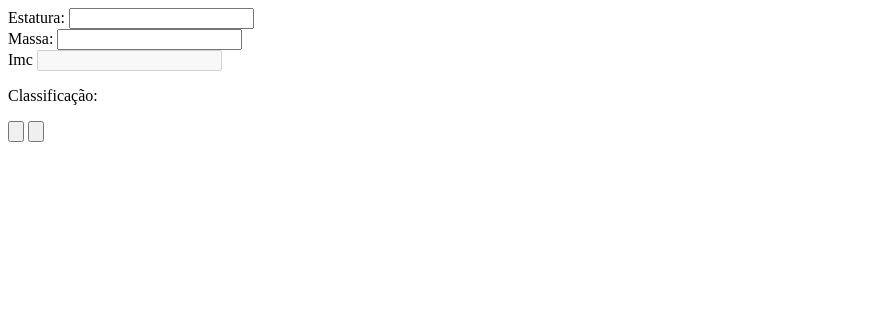
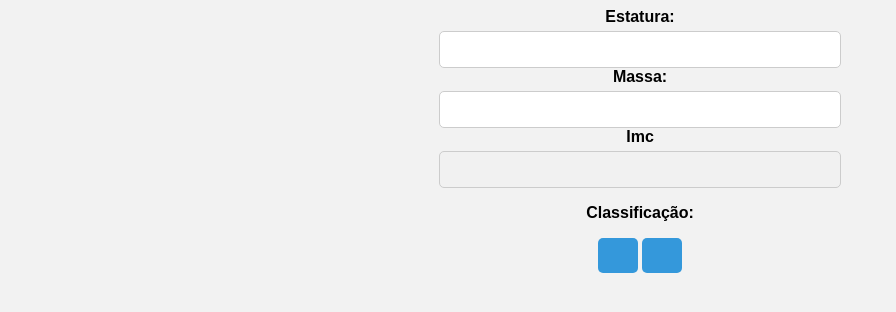
Before and after one commit to kauabarros-24/Imc2, a plain HTML site: page index.html in a window 1280 px wide. Shown: the whole page, without its empty margins (0-896 px from the left). Drawn offline with Linux system fonts and the light colour scheme.

Commit message:
Terminado

```diff
--- /dev/null
+++ b/estilo.css
@@ -0,0 +1,41 @@
+body {
+    font-family: Arial, sans-serif;
+    background-color: #f2f2f2;
+    text-align: center;
+}
+
+h1 {
+    color: #333;
+}
+
+
+label {
+    display: block;
+    margin-bottom: 5px;
+    font-weight: bold;
+}
+
+input {
+    width: 30%;
+    padding: 10px;
+    border: 1px solid #ccc;
+    border-radius: 5px;
+
+}
+
+#calcular,
+#limpar {
+    background-color: #3498db;
+    color: #fff;
+    padding: 10px 20px;
+    border: none;
+    border-radius: 5px;
+    cursor: pointer;
+    transition: background-color 0.3s;
+    width: 10px;
+}
+
+
+.classificacao {
+    font-weight: bold;
+}
--- a/index.html
+++ b/index.html
@@ -4,6 +4,7 @@
 <head>
     <meta charset="UTF-8">
     <meta name="viewport" content="width=device-width, initial-scale=1.0">
+    <link rel="stylesheet" href="estilo.css">
     <title>Document</title>
 
 </head>
@@ -26,7 +27,8 @@
             <p class="classificacao">Classificação: <span id="classificacaoImc"></span></p>
 
         </div>
-        <div>
+        <div id="botao">
+
             <input type="button" id="calcular" onclick="calcularImc()">
             <input type="button" id="limpar" onclick="limparImc()">
         </div>
--- a/main.js
+++ b/main.js
@@ -1,12 +1,16 @@
+
 function calcularImc() {
     let altura = document.getElementById("estatura").value;
     let peso = document.getElementById("massa").value;
 
     if (altura == "") alert("Insira o valor da altura: ");
+
     else if (peso == "") alert("Insira o valor da massa corporal");
+
     else {
 
         let soma = Number(peso) / (Number(altura) * Number(altura));
+
         document.getElementById("imc").value = soma.toFixed(1);
 
         let classificacao = "";
```
